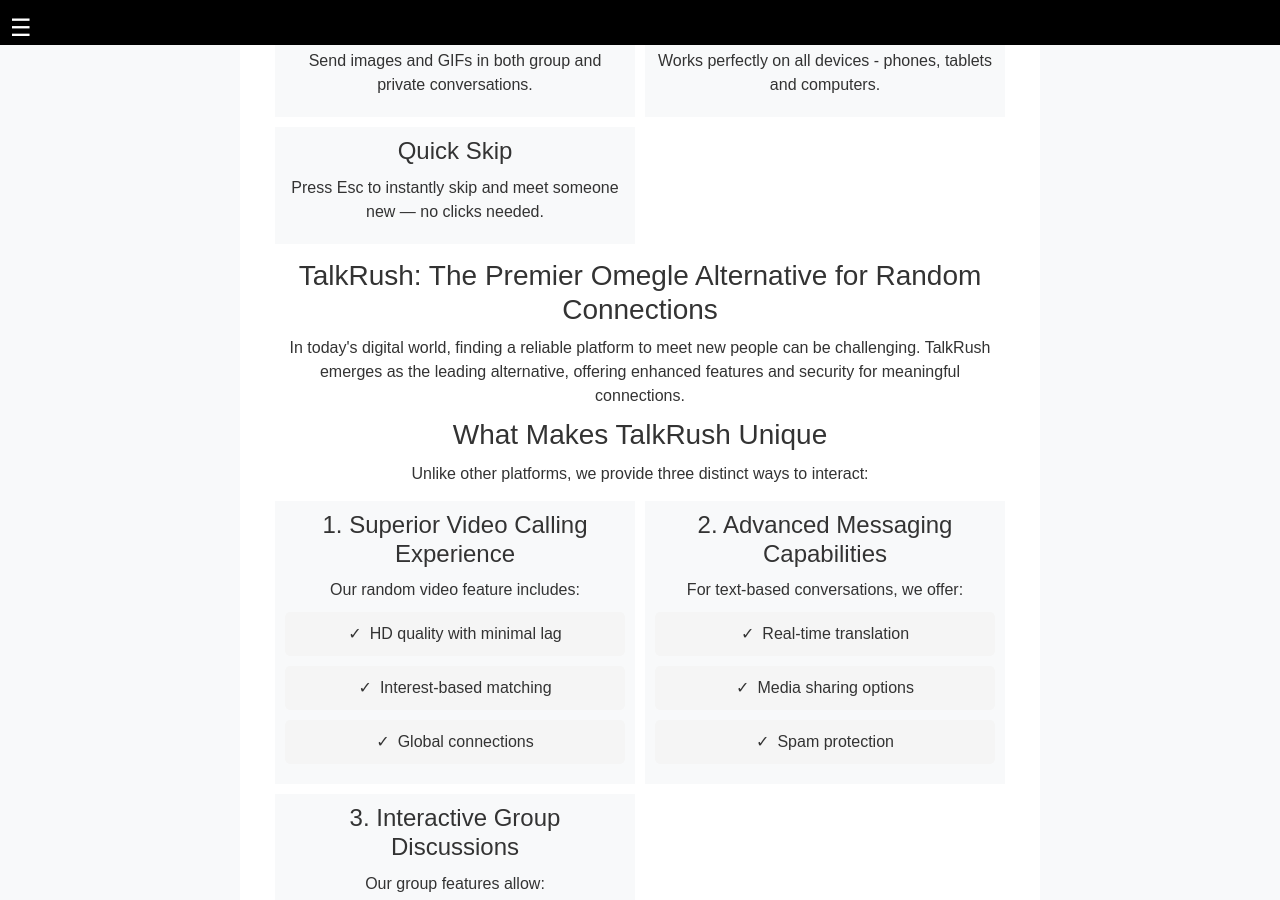
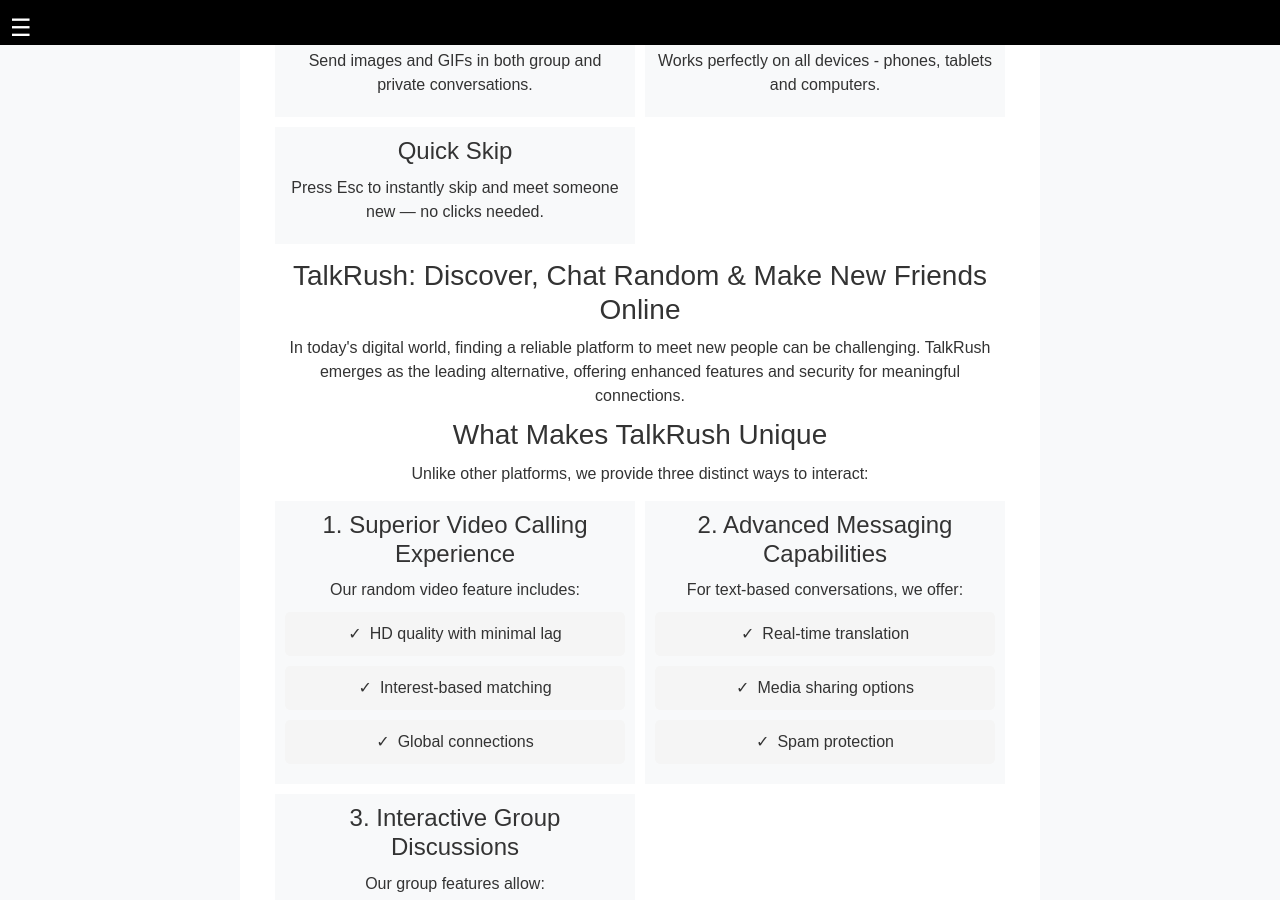
Before and after one commit to shkumaraman/shkumaraman.github.io, a Jekyll site: the page built from index.html, in a window 1280 px wide and 900 px high, scrolled down 1596 px. Built offline with Jekyll 4.4.1, drawn with Linux system fonts in a browser that asks for light colours.

Commit message:
Update index.html

```diff
--- a/index.html
+++ b/index.html
@@ -434,7 +434,7 @@
      (adsbygoogle = window.adsbygoogle || []).push({});
 </script>
 
-    <h3>TalkRush: The Premier Omegle Alternative for Random Connections</h3>
+    <h3>TalkRush: Discover, Chat Random & Make New Friends Online</h3>
     <p>In today's digital world, finding a reliable platform to meet new people can be challenging. TalkRush emerges as the leading alternative, offering enhanced features and security for meaningful connections.</p>
 
     <h3>What Makes TalkRush Unique</h3>
```
